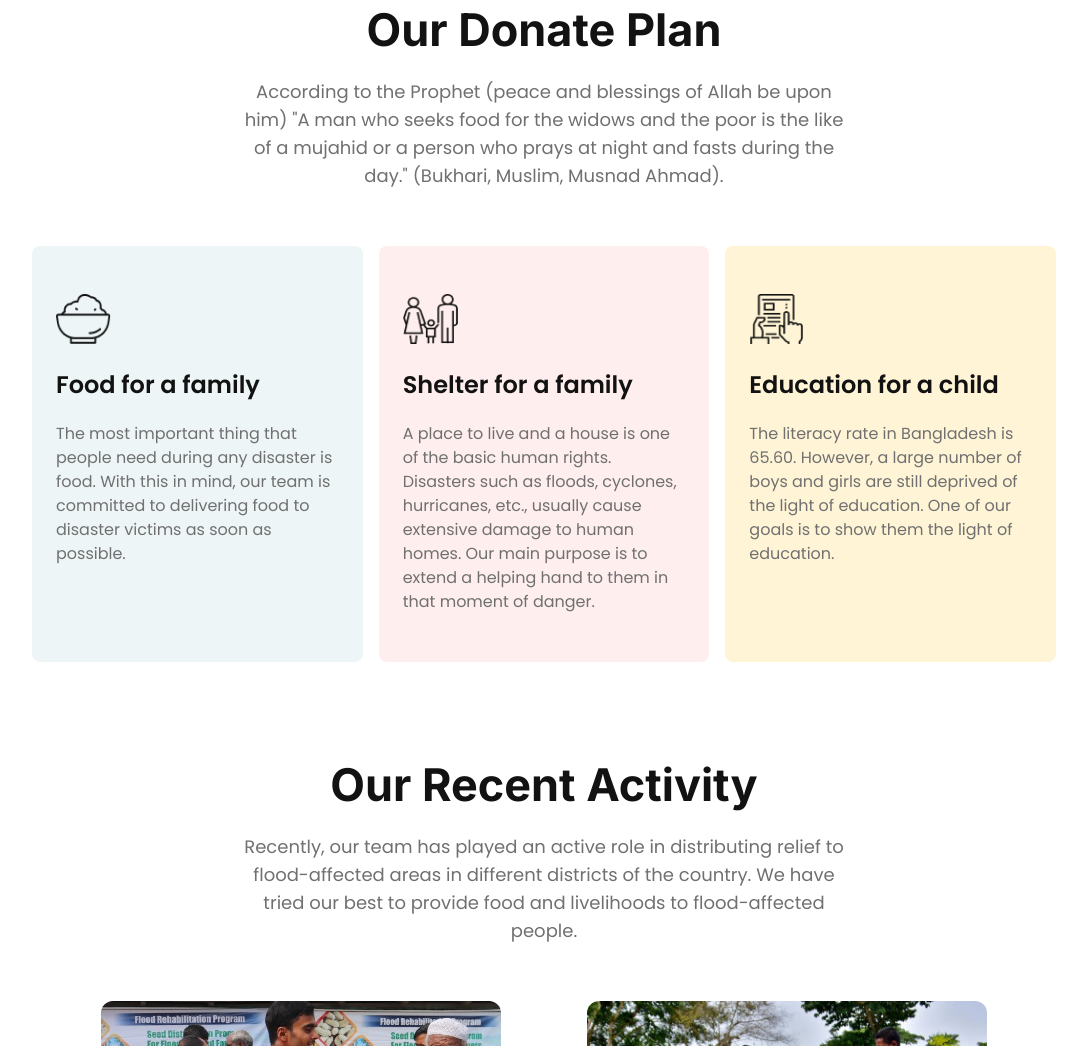
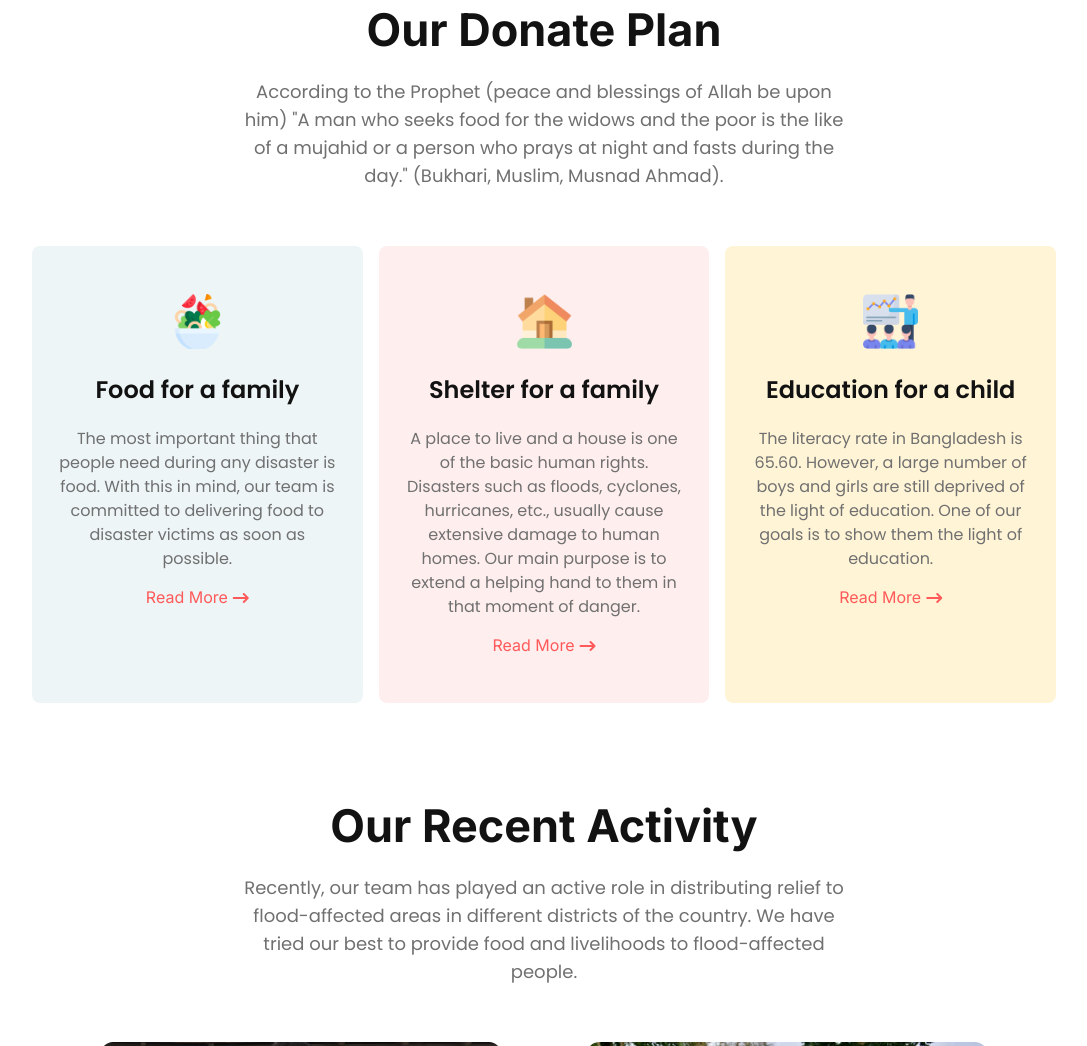
Before and after one commit to mahmud035/Donate-For-Lives, a plain HTML site: page index.html in a window 1280 px wide. Shown: the part 1657-2703 px from the top of the page, without its empty margins (96-1183 px from the left). Drawn offline with Linux system fonts and the light colour scheme.

Commit message:
added flaticon to donate plan category

```diff
--- a/css/style.css
+++ b/css/style.css
@@ -213,6 +213,7 @@ header {
 .donate-plan-category {
   display: flex;
   gap: 1rem;
+  text-align: center;
 }
 
 .category {
@@ -226,7 +227,8 @@ header {
 .category img {
   max-width: 100%;
   width: 55px;
-  height: 50px;
+  height: 55px;
+  border-radius: 5px;
 }
 
 .category h3 {
@@ -246,6 +248,26 @@ header {
   font-size: 16px;
   line-height: 24px;
   color: #707070;
+}
+
+.category .read-more {
+  display: flex;
+  justify-content: center;
+  align-items: center;
+  padding: 1rem 0 0;
+  color: #ff5959;
+  transition: 0.3s ease;
+}
+
+.read-more i {
+  font-size: 16px;
+  padding-left: 5px;
+  margin-top: 2px;
+  transition: 0.3s ease;
+}
+
+.read-more:hover i {
+  transform: translateX(5px);
 }
 
 .category-1 {
--- a/index.html
+++ b/index.html
@@ -5,6 +5,11 @@
     <meta http-equiv="X-UA-Compatible" content="IE=edge" />
     <meta name="viewport" content="width=device-width, initial-scale=1.0" />
     <link rel="shortcut icon" href="./icons/favicon.ico" type="image/x-icon" />
+    <!-- Font Awesome Link -->
+    <link
+      rel="stylesheet"
+      href="https://cdnjs.cloudflare.com/ajax/libs/font-awesome/6.1.1/css/all.min.css"
+    />
     <!-- Style Sheet -->
     <link rel="stylesheet" href="./css/style.css" />
     <title>Donates for Lives</title>
@@ -79,17 +84,20 @@
 
       <div class="donate-plan-category">
         <div class="category category-1">
-          <img src="./icons/food.png" alt="" />
+          <img src="./icons/food-img.png" alt="" />
           <h3>Food for a family</h3>
           <p>
             The most important thing that people need during any disaster is
             food. With this in mind, our team is committed to delivering food to
             disaster victims as soon as possible.
           </p>
+          <a href="#" class="read-more"
+            >Read More <i class="fa-solid fa-arrow-right-long"></i
+          ></a>
         </div>
 
         <div class="category category-2">
-          <img src="./icons/shelter.png" alt="" />
+          <img src="./icons/shelter-img.png" alt="" />
           <h3>Shelter for a family</h3>
           <p>
             A place to live and a house is one of the basic human rights.
@@ -97,16 +105,22 @@
             extensive damage to human homes. Our main purpose is to extend a
             helping hand to them in that moment of danger.
           </p>
+          <a href="#" class="read-more"
+            >Read More <i class="fa-solid fa-arrow-right-long"></i
+          ></a>
         </div>
 
         <div class="category category-3">
-          <img src="./icons/Frame-1.png" alt="" />
+          <img src="./icons/education-img.png" alt="" />
           <h3>Education for a child</h3>
           <p>
             The literacy rate in Bangladesh is 65.60. However, a large number of
             boys and girls are still deprived of the light of education. One of
             our goals is to show them the light of education.
           </p>
+          <a href="#" class="read-more"
+            >Read More <i class="fa-solid fa-arrow-right-long"></i
+          ></a>
         </div>
       </div>
     </section>
```
Also changed, not shown: icons/education-img.png (added), icons/food-img.png (added), icons/shelter-img.png (added).
